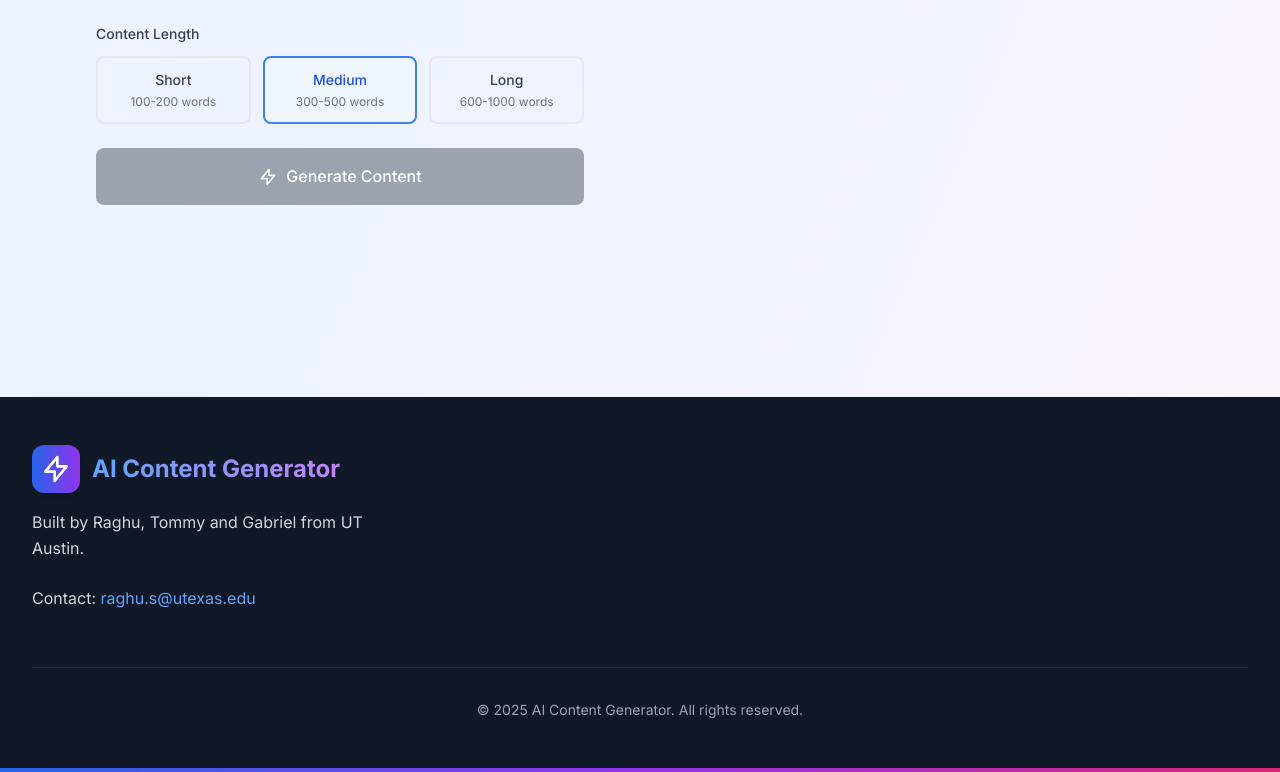
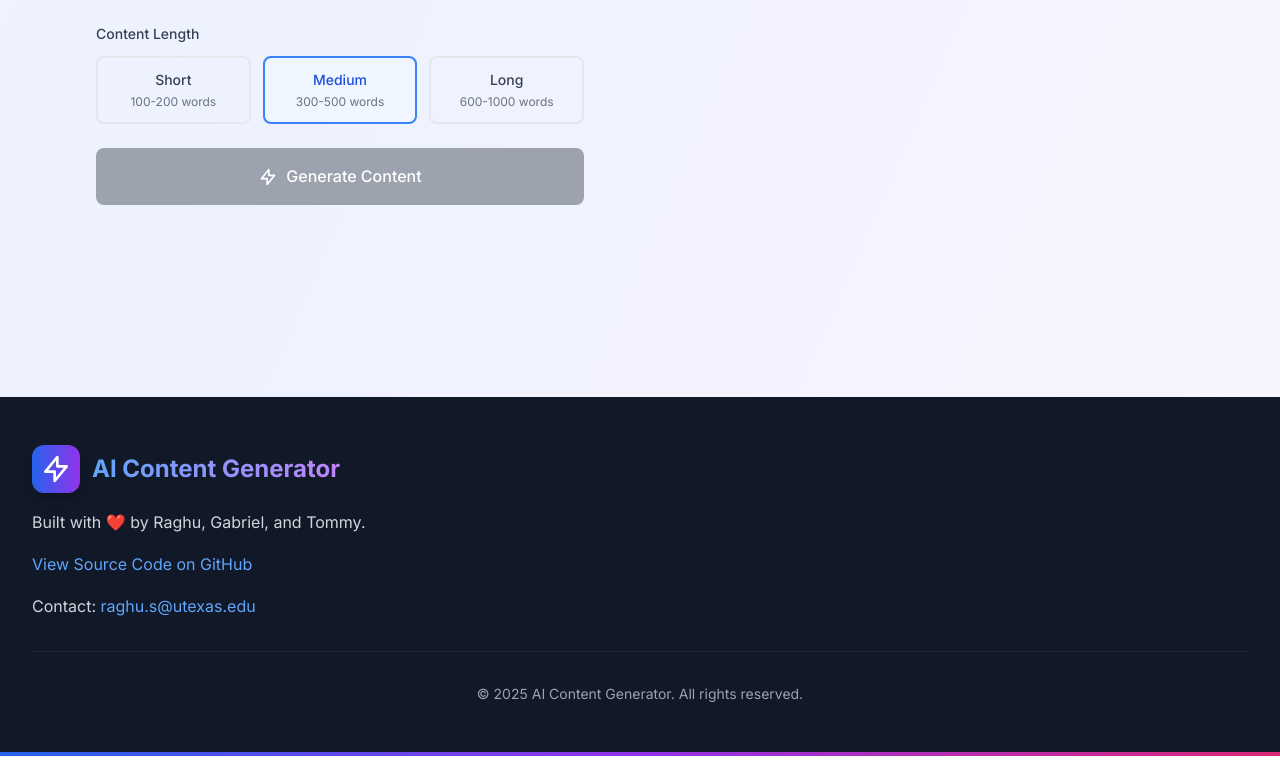
Before and after one commit to RogueTex/ContentGenerator_RooHackathon, a React (Vite) app in the folder frontend/: page / in a window 1280 px wide. Shown: the part 2169-2941 px from the top of the page. Built offline with nearby package versions, Linux system fonts and the light colour scheme.

Commit message:
Cleaning footer

```diff
--- a/frontend/src/components/Footer.jsx
+++ b/frontend/src/components/Footer.jsx
@@ -21,16 +21,23 @@ const Footer = () => {
                 </h3>
               </div>
             </div>
-            <p className="text-gray-300 max-w-md leading-relaxed mb-6">
-              Built by Raghu, Tommy and Gabriel from UT Austin.
+            <p className="text-gray-300 max-w-md leading-relaxed mb-4">
+              Built with ❤️ by Raghu, Gabriel, and Tommy.
             </p>
-            <p className="text-gray-300 max-w-md leading-relaxed mb-6">
+            <p className="text-gray-300 max-w-md leading-relaxed mb-4">
+              <a href="https://github.com/RogueTex/ContentGenerator_RooHackathon" target="_blank" rel="noopener noreferrer" className="text-primary-400 hover:underline">
+                View Source Code on GitHub
+              </a>
+            </p>
+            <p className="text-gray-300 max-w-md leading-relaxed">
               Contact: <a href="mailto:raghu.s@utexas.edu" className="text-primary-400 hover:underline">raghu.s@utexas.edu</a>
             </p>
           </div>
 
-          {/* Empty div to balance grid layout if needed, or remove if not */}
+          {/* Links or other content can go here */}
           <div></div>
+
+          {/* Social links or other content can go here */}
           <div></div>
         </div>
 
```
